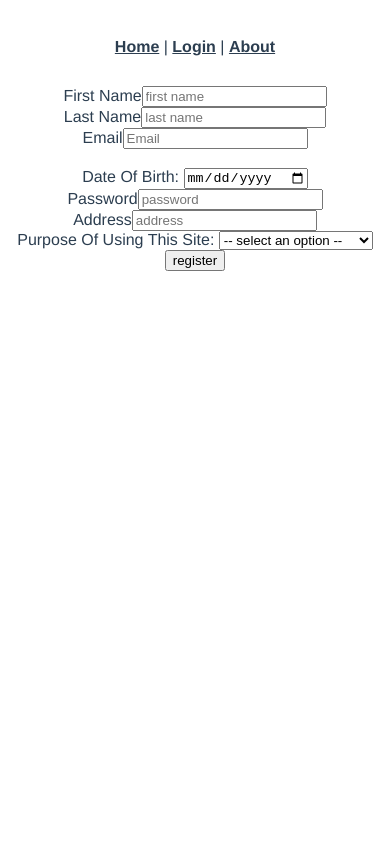
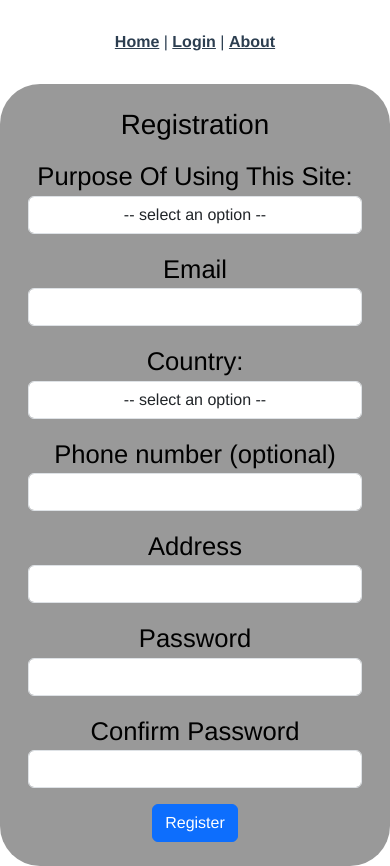
Before and after one commit to Moses2Mars/CV-Analysis-WebApp, a Vue app in the folder FrontEnd/: page /register in a window 390 px wide. Before the commit the page ends 844 px from the top, so only its background shows below. Built offline with nearby package versions, Linux system fonts and the light colour scheme.

Commit message:
bootstrap + register page design

```diff
--- a/FrontEnd/src/App.vue
+++ b/FrontEnd/src/App.vue
@@ -30,4 +30,5 @@
 #nav a.router-link-exact-active {
   color: #42b983;
 }
+
 </style>
--- a/FrontEnd/src/main.js
+++ b/FrontEnd/src/main.js
@@ -2,6 +2,8 @@ import Vue from 'vue'
 import App from './App.vue'
 import router from './router'
 import Axios from 'axios'
+import 'bootstrap'
+import 'bootstrap/dist/css/bootstrap.min.css';
 
 Axios.defaults.baseURL = (process.env.API_PATH !== 'production') ? 'http://localhost:8000/api/' : '';
 
--- a/FrontEnd/src/views/Register.vue
+++ b/FrontEnd/src/views/Register.vue
@@ -1,44 +1,107 @@
 <template>
-  <div id='app'>
-    <form @submit.prevent='registerUser'>
-      <div>
-        <label for='firstName'>First Name</label>
-        <input name='firstName' v-model='firstName' placeholder='first name' required>
+  <div class="container w-1/2 m-auto items-center register-background">
+    <form class="form-horizontal" role="form" @submit.prevent='registerUser'>
+      <br>
+      <h1>Registration</h1>
+      <div class="form-group m-3">
+        <label for='address' class="col-sm-3 control-label" style="font-size: 1.6rem;">Purpose Of Using This Site: </label>
+          <div class="col-sm-9 col-md-4 m-auto">
+            <select class="form-control" name='purpose' id='purpose' @change='setPurpose($event)' required>
+              <option disabled selected value class="text-center"> -- select an option -- </option>
+              <option value='jobSeeker' class="text-center">Looking For A Job</option>
+              <option value='recruiter' class="text-center">Looking To Recruit Candidates</option>
+            </select>
+          </div>
       </div>
-      <div>
-        <label for='lastName'>Last Name</label>
-        <input name='lastName' v-model='lastName' placeholder='last name' required>
+      <div class="form-group m-3" v-if="this.purpose == 'jobSeeker'">
+          <label for="firstName" class="col-sm-3 control-label" style="font-size: 1.6rem;">First Name</label>
+          <div class="col-sm-9 col-md-4 m-auto">
+              <input type="text" id="firstName" v-model='firstName' class="text-center form-control" autofocus>
+          </div>
       </div>
-      <div>
-        <label for='Email'>Email</label>
-        <input name='Email' v-model='email' placeholder='Email' required @blur="validateEmail">
-        <h3>{{warningMsg}}</h3>
+      <div class="form-group m-3" v-if="this.purpose == 'jobSeeker'">
+          <label class="col-sm-3 control-label" style="font-size: 1.6rem;">Last Name</label>
+          <div class="col-sm-9 col-md-4 m-auto">
+              <input type="text" id="lastName" v-model='lastName' class="text-center form-control m-auto" autofocus>
+          </div>
       </div>
-      <div>
-        <label for='dob'>Date Of Birth: </label>
-        <input name='dob' v-model='dob' type='date' required>
+      <div class="form-group m-3" v-if="this.purpose == 'recruiter'">
+              <label for="companyName" class="col-sm-3 control-label" style="font-size: 1.6rem;">Company Name (optional) </label>
+          <div class="col-sm-9 col-md-4 m-auto">
+              <input type="text" id="companyName" v-model="companyName" class="text-center form-control">
+          </div>
       </div>
-      <div>
-        <label for='password'>Password</label>
-        <input name='password' v-model='password' placeholder='password' type='password' required>
+      <div class="form-group m-3">
+          <label for="email" class="col-sm-3 control-label" style="font-size: 1.6rem;">Email</label>
+          <div class="col-sm-9 col-md-4 m-auto">
+              <input type="email" id="email" v-model='email' class="text-center form-control" name= "email">
+          </div>
+          {{warningMsg}}
       </div>
-      <div>
-        <label for='address'>Address</label>
-        <input name='address' v-model='address' placeholder='address' required>
+      <div class="form-group m-3" v-if="this.purpose == 'jobSeeker'">
+          <label for="birthDate" class="col-sm-3 control-label" style="font-size: 1.6rem;">Date of Birth</label>
+          <div class="col-sm-9 col-md-4 m-auto">
+              <input type="date" id="birthDate" v-model='dob' class="text-center form-control">
+          </div>
       </div>
-      <div>
-        <label for='address'>Purpose Of Using This Site: </label>
-        <select name='purpose' id='purpose' @change='setPurpose($event)'>
-          <option disabled selected value> -- select an option -- </option>
-          <option value='jobSeeker'>Looking For A Job</option>
-          <option value='recruiter'>Recruiting Candidates</option>
-        </select>
+      <div class="form-group m-3">
+        <label for='address' class="col-sm-3 control-label" style="font-size: 1.6rem;">Country: </label>
+          <div class="col-sm-9 col-md-4 m-auto">
+            <select class="form-control" name='purpose' id='purpose' @change='setCountry($event)' required>
+              <option disabled selected value class="text-center"> -- select an option -- </option>
+              <option value='jobSeeker' class="text-center">List of Countries Will Be Here</option>
+            </select>
+          </div>
       </div>
-      <input type='submit' value='register'>
+      <div class="form-group m-3">
+          <label for="phoneNumber" class="col-sm-3 control-label" style="font-size: 1.6rem;">Phone number (optional)</label>
+          <div class="col-sm-9 col-md-4 m-auto">
+              <input type="phoneNumber" id="phoneNumber" v-model='phoneNumber' class="text-center form-control">
+          </div>
+      </div>
+      <div class="form-group m-3" v-if="this.purpose == 'jobSeeker'">
+          <label for="Field" class="col-sm-3 control-label" style="font-size: 1.6rem;">Field </label>
+          <div class="col-sm-9 col-md-4 m-auto">
+              <input type="text" id="Field" placeholder="Please Fill In Your Main Job Field" v-model="jobField" class="text-center form-control">
+          </div>
+      </div>
+      <div class="form-group m-3" v-if="this.purpose == 'jobSeeker'">
+          <label for="Experience" class="col-sm-3 control-label" style="font-size: 1.6rem;"> Years Of Experience </label>
+          <div class="col-sm-9 col-md-4 m-auto">
+              <input type="number" id="Experience" v-model="yearsOfExperience" class="text-center form-control">
+          </div>
+      </div>
+      <div class="form-group m-3">
+          <label for="Address" class="col-sm-3 control-label" v-if="this.purpose == 'recruiter'" style="font-size: 1.6rem;">Company Address</label>
+          <label for="Address" class="col-sm-3 control-label" style="font-size: 1.6rem;" v-else>Address</label>
+          <div class="col-sm-9 col-md-4 m-auto">
+              <input type="text" id="Address" v-model="address" class="text-center form-control">
+          </div>
+      </div>
+      <div class="form-group m-3">
+        <label for="password" class="col-sm-3 control-label" style="font-size: 1.6rem;">Password</label>
+        <div class="col-sm-9 col-md-4 m-auto">
+            <input type="password" id="password" v-model="password" class="text-center form-control">
+        </div>
+      </div>
+      <div class="form-group m-3">
+          <label for="password" class="col-sm-3 control-label" style="font-size: 1.6rem;">Confirm Password</label>
+          <div class="col-sm-9 col-md-4 m-auto mb-2">
+              <input type="password" id="password" v-model="confirmPassword" class="text-center form-control">
+          </div>
+      </div>
+      <button type="submit" class="btn btn-primary btn-block mb-4">Register</button>
     </form>
   </div>
 </template>
 
+<style scoped>
+.register-background {
+  background-color: rgb(153, 153, 153);
+  color: black;
+  border-radius: 40px;
+}
+</style>
 <script>
 export default {
   name: 'App',
@@ -50,27 +113,59 @@ export default {
       lastName: '',
       email: '',
       password: '',
+      confirmPassword: '',
       dob: undefined,
       address: '',
       purpose: '',
+      phoneNumber: null,
+      jobField: '',
+      companyName: '',
+      country: '',
+      yearsOfExperience: null,
     };
   },
   methods: {
     setPurpose(e){
       this.purpose = e.target.value
     },
+    setCountry(e){
+      this.country = e.target.value
+    },
     registerUser(){
+      //allowRegistration checks if the email format is correct
       if(!this.allowRegistration) return;
-      //check if email is correct format, then send these values to the backend and insert them to the database
-      let request = {
-        firstName: this.firstName,
-        lastName: this.lastName,
-        email: this.email,
-        password: this.password,
-        dob: this.dob,
-        address: this.address,
-        purpose: this.purpose
-      }
+
+      //send these values to the backend and insert them to the database
+      let request = {}
+
+      //if jobSeeker, no need for companyName, field and yearsofexperience, dob
+      if(this.purpose=='jobSeeker')
+        request = {
+          firstName: this.firstName,
+          lastName: this.lastName,
+          email: this.email,
+          password: this.password,
+          dob: this.dob,
+          address: this.address,
+          purpose: this.purpose,
+          phoneNumber: this.phoneNumber,
+          jobField: this.jobField,
+          country: this.country,
+          yearsOfExperience: this.yearsOfExperience,
+        }
+      else
+        request = {
+          firstName: this.firstName,
+          lastName: this.lastName,
+          email: this.email,
+          password: this.password,
+          address: this.address,
+          purpose: this.purpose,
+          phoneNumber: this.phoneNumber,
+          companyName: this.companyName,
+          country: this.country,
+        }
+
       console.log(request)
 
       //resets all the input values
@@ -88,12 +183,21 @@ export default {
       }
     },
     resetForm(){
-      this.firstName= '',
-      this.lastName= '',
-      this.email= '',
-      this.password= '',
-      this.dob= undefined,
+      this.allowRegistration=false,
+      this.warningMsg= ''
+      this.firstName=''
+      this.lastName= ''
+      this.email= ''
+      this.password= ''
+      this.confirmPassword= ''
+      this.dob= undefined
       this.address= ''
+      this.purpose= ''
+      this.phoneNumber= null
+      this.jobField= ''
+      this.companyName= ''
+      this.country= ''
+      this.yearsOfExperience= null
     }
   }
 };
```
Also changed, not shown: 1 other file (tests, documents, lock files or other folders).
